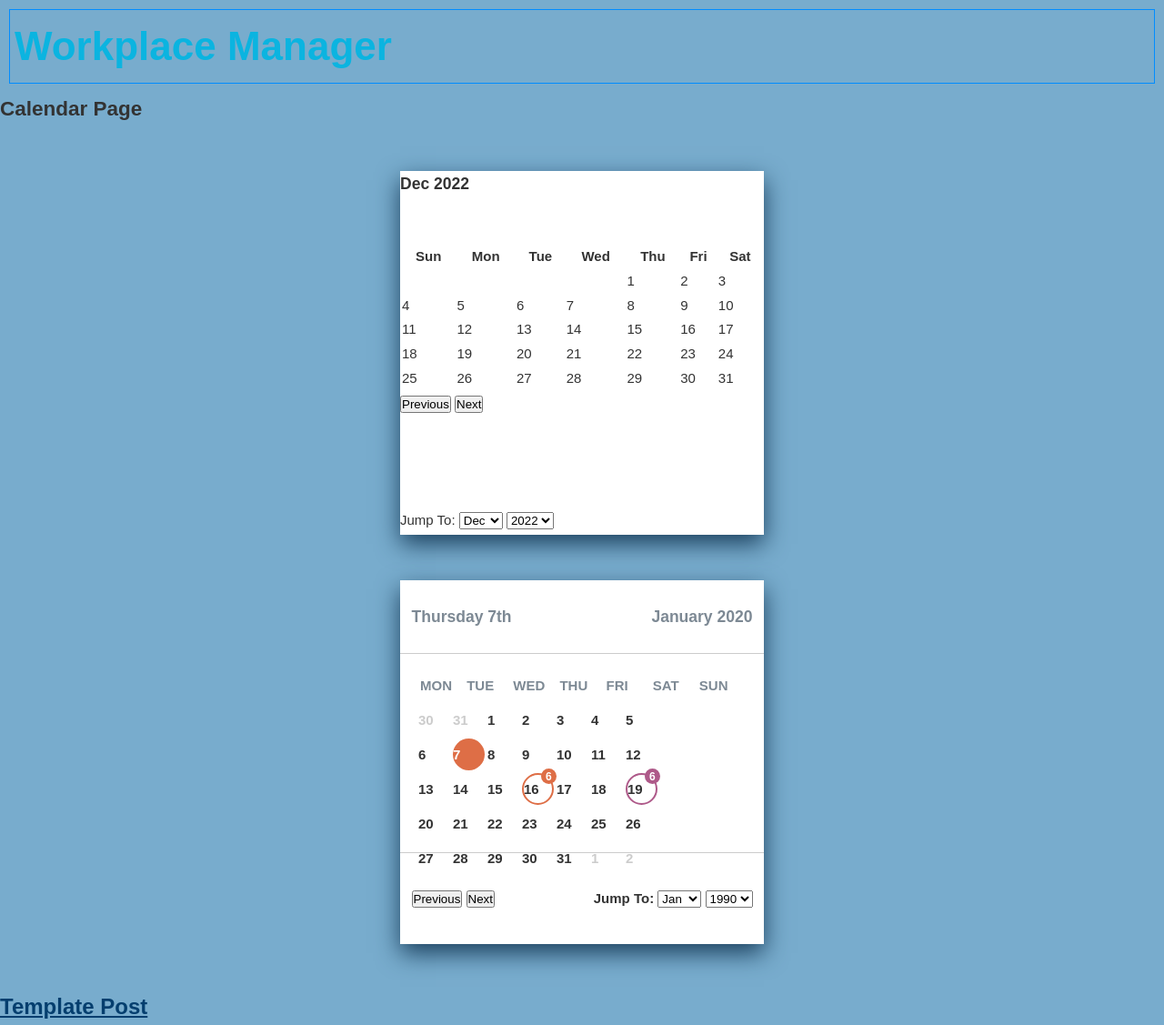
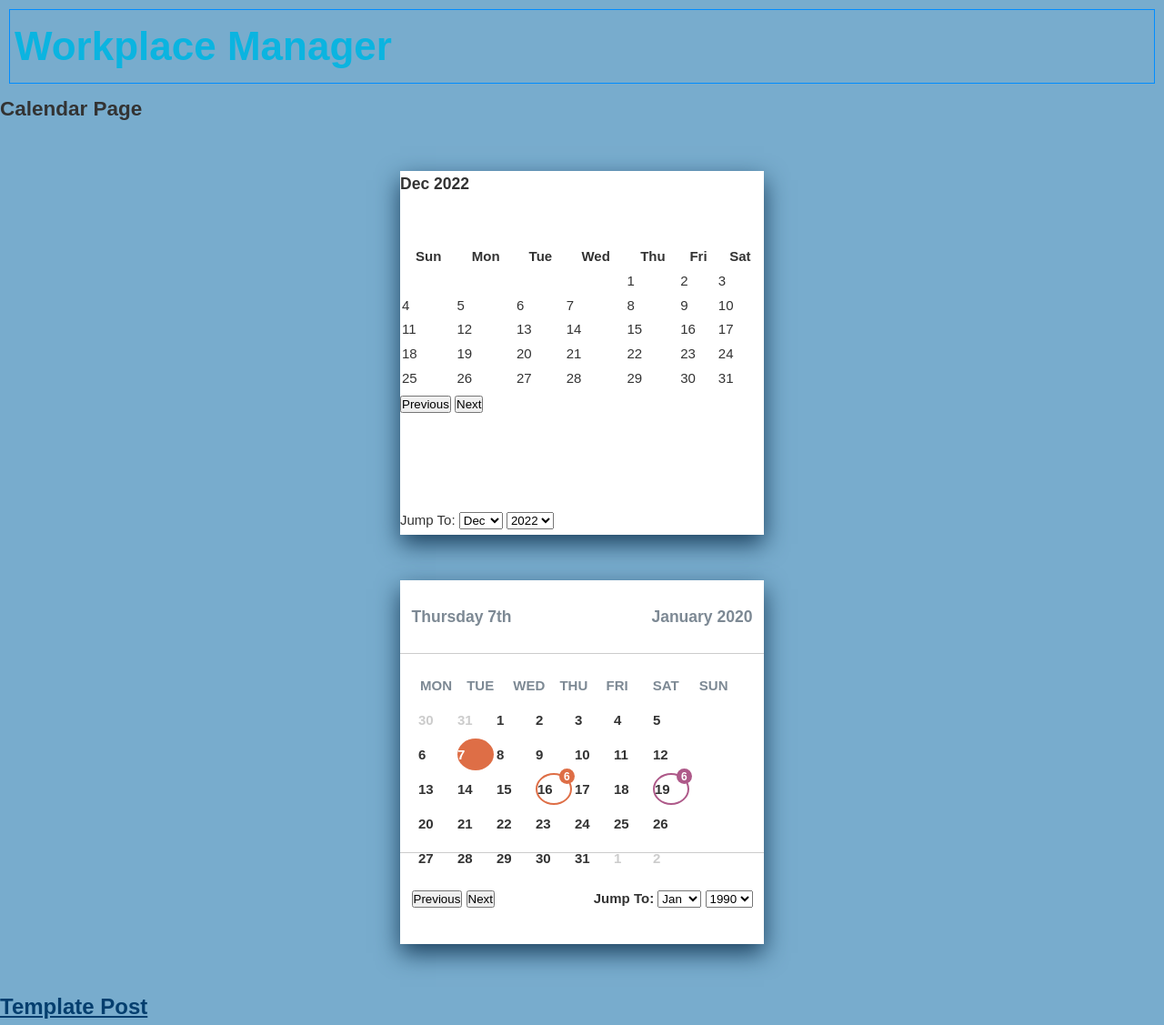
Before and after one commit to vic-mva2022/vic-mva2022.github.io, a Jekyll site: the page built from calendar.html, in a window 1280 px wide. Shown: the whole page at 91% size. Built offline with Jekyll 4.4.1, drawn with Linux system fonts in a browser that asks for light colours.

Commit message:
edit style sheet

```diff
--- a/assets/css/calendar_style.css
+++ b/assets/css/calendar_style.css
@@ -80,7 +80,7 @@ ul {
             grid-template-columns: repeat(7, 1fr);
             justify-items: center;
             text-align: center;
-            width: 3.5rem;
+            width: 4rem;
             height: 3.5rem;
             place-items: center;
             font-weight: bold;
```
